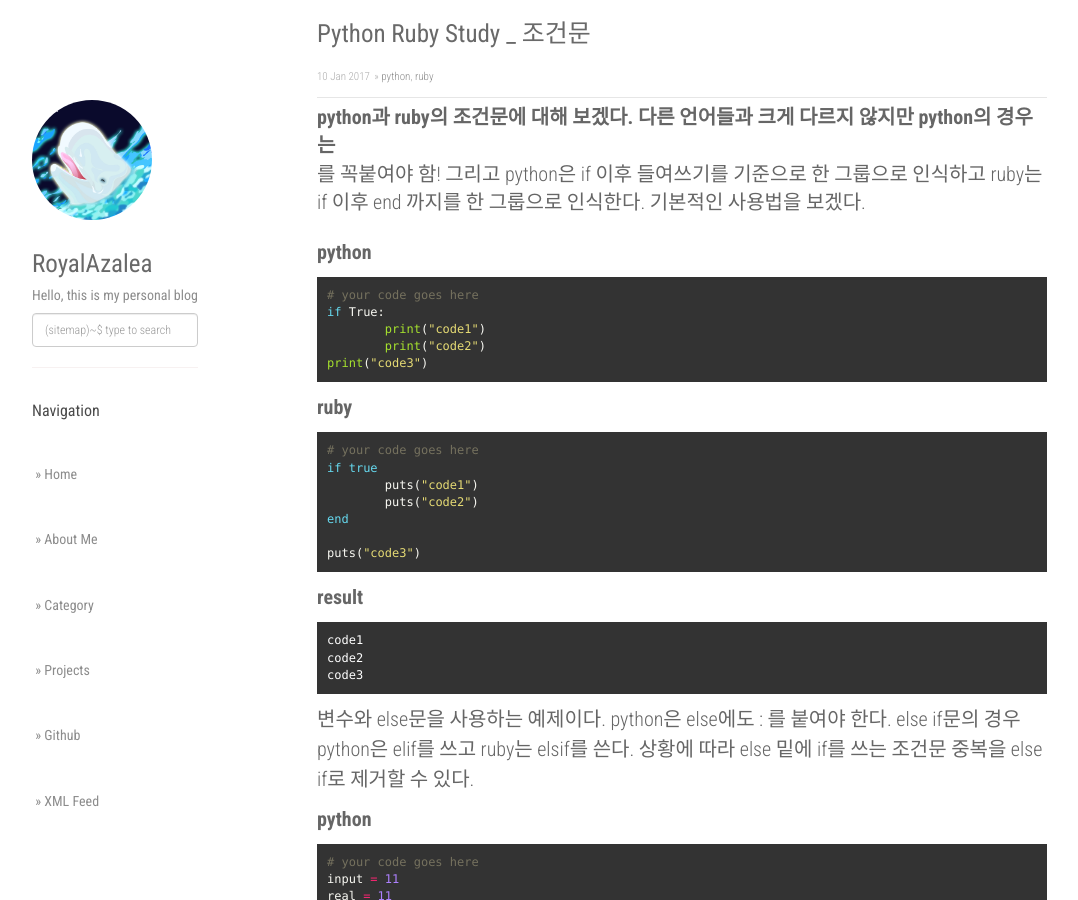
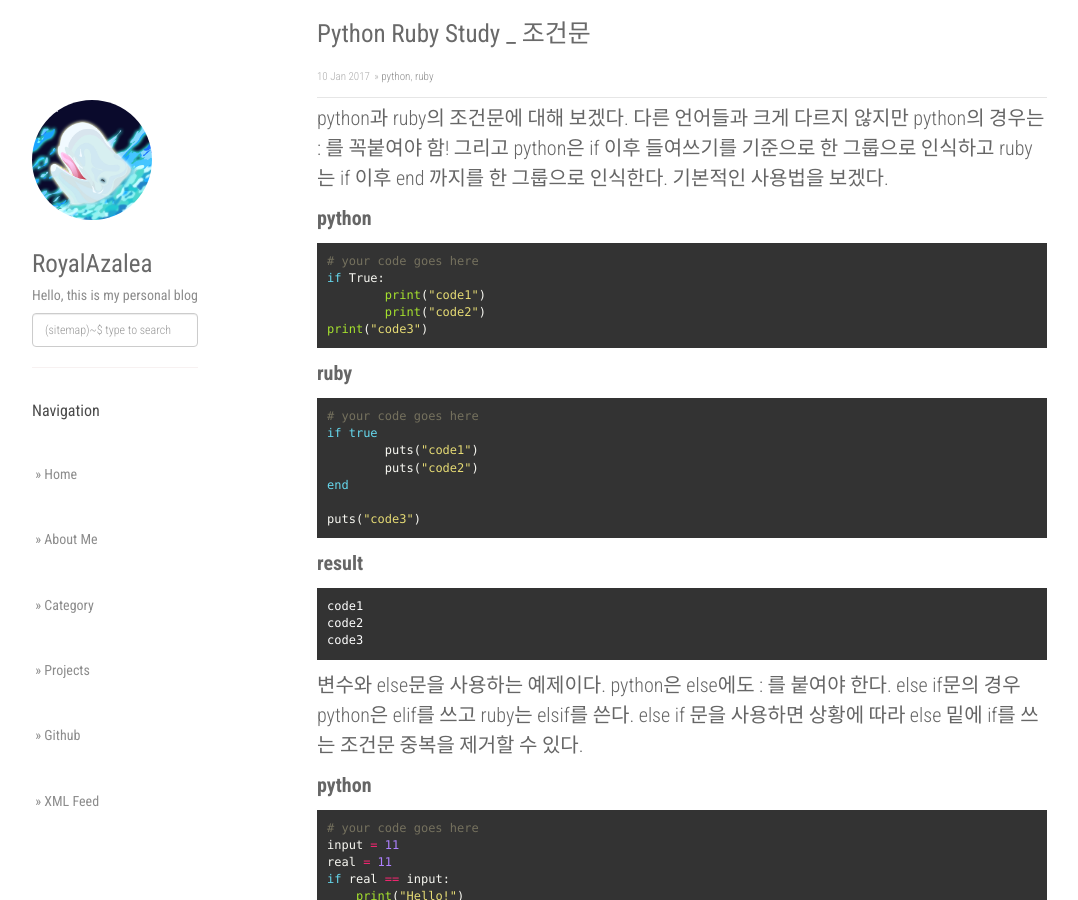
Before and after one commit to RoyalAzalea/RoyalAzalea.github.io, a Jekyll site: the page built from _posts/2017-01-10-python-ruby-study2.md, in a window 1280 px wide and 900 px high. Shown: the whole window, without its empty margins (53-1131 px from the left). Built offline with Jekyll 4.4.1, drawn with Linux system fonts in a browser that asks for light colours; nearby versions of some CDN libraries.

Commit message:
update_post

````diff
--- a/_posts/2017-01-10-python-ruby-study2.md
+++ b/_posts/2017-01-10-python-ruby-study2.md
@@ -6,8 +6,7 @@ categories: [python, ruby]
 ---
 
 python과 ruby의 조건문에 대해 보겠다. 다른 언어들과 크게 다르지 않지만 python의 경우는
-: 를 꼭붙여야 함! 그리고 python은 if 이후 들여쓰기를 기준으로 한 그룹으로 인식하고 ruby는
-if 이후 end 까지를 한 그룹으로 인식한다. 기본적인 사용법을 보겠다.
+\: 를 꼭붙여야 함! 그리고 python은 if 이후 들여쓰기를 기준으로 한 그룹으로 인식하고 ruby는 if 이후 end 까지를 한 그룹으로 인식한다. 기본적인 사용법을 보겠다.
 
 **python**
 
@@ -40,7 +39,7 @@ code3
 ```
 
 
-변수와 else문을 사용하는 예제이다. python은 else에도 : 를 붙여야 한다. else if문의 경우 python은 elif를 쓰고 ruby는 elsif를 쓴다. 상황에 따라 else 밑에 if를 쓰는 조건문 중복을 else if로 제거할 수 있다.
+변수와 else문을 사용하는 예제이다. python은 else에도 : 를 붙여야 한다. else if문의 경우 python은 elif를 쓰고 ruby는 elsif를 쓴다. else if 문을 사용하면 상황에 따라 else 밑에 if를 쓰는 조건문 중복을 제거할 수 있다.
 
 **python**
 
````
